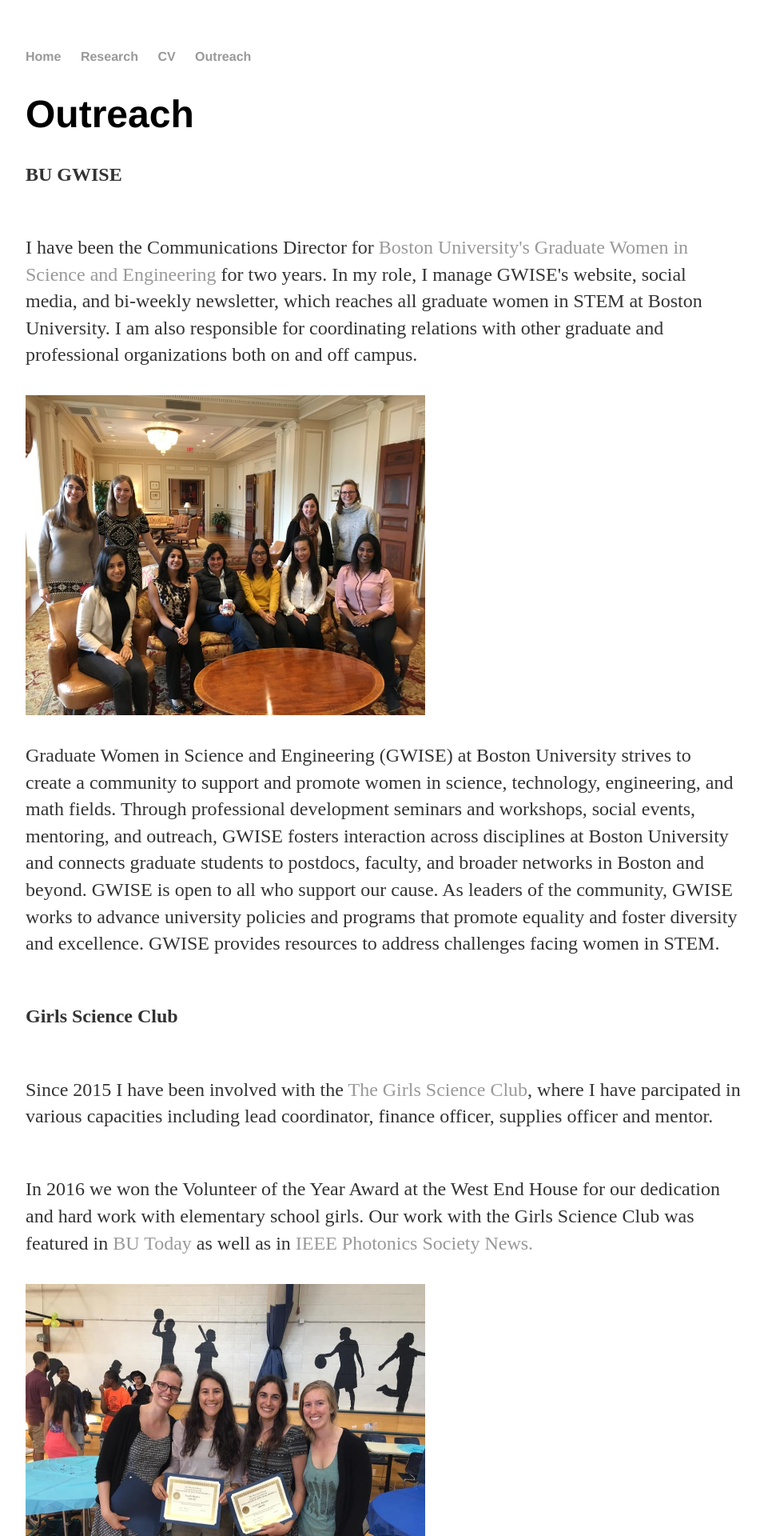
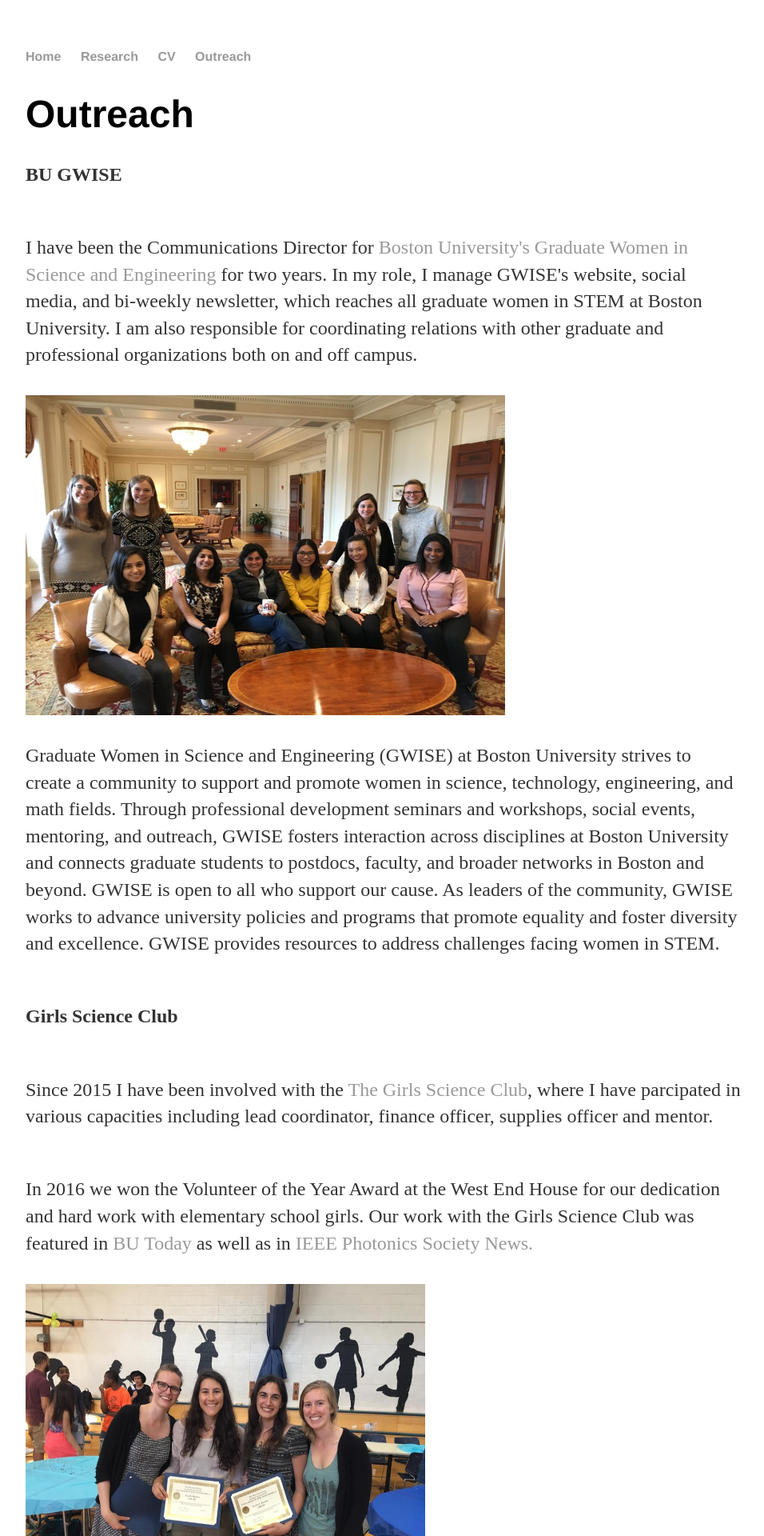
Before and after one commit to rkstan/rkstan.github.io, a Jekyll site: the page built from outreach/index.html, in a window 1280 px wide. Shown: the top 1920 px of the page at 80% size, without its empty margins (160-1116 px from the left). Built offline with Jekyll 4.4.1, drawn with Linux system fonts in a browser that asks for light colours.

Commit message:
fixed width of GWISE picture

```diff
--- a/outreach/index.html
+++ b/outreach/index.html
@@ -11,7 +11,7 @@
 			<br>
 			<p> I have been the Communications Director for <a href="http://www.bu.edu/">Boston University's</a> <a href="http://www.bu.edu/gwise/">Graduate Women in Science and Engineering</a> for two years. In my role, I manage GWISE's website, social media, and bi-weekly newsletter, which reaches all graduate women in STEM at Boston University. I am also responsible for coordinating relations with other graduate and professional organizations both on and off campus. <br>
 			<br>
-			<img style="float: center;" src="../images/IMG-6031-1024x768.jpg" width="500" height="400">
+			<img style="float: center;" src="../images/IMG-6031-1024x768.jpg" width="600" height="400">
 			<p> Graduate Women in Science and Engineering (GWISE) at Boston University strives to create a community to support and promote women in science, technology, engineering, and math fields. Through professional development seminars and workshops, social events, mentoring, and outreach, GWISE fosters interaction across disciplines at Boston University and connects graduate students to postdocs, faculty, and broader networks in Boston and beyond. GWISE is open to all who support our cause. As leaders of the community, GWISE works to advance university policies and programs that promote equality and foster diversity and excellence. GWISE provides resources to address challenges facing women in STEM.<br>
 			<br>
 			<p><b> Girls Science Club </b><br>
```
